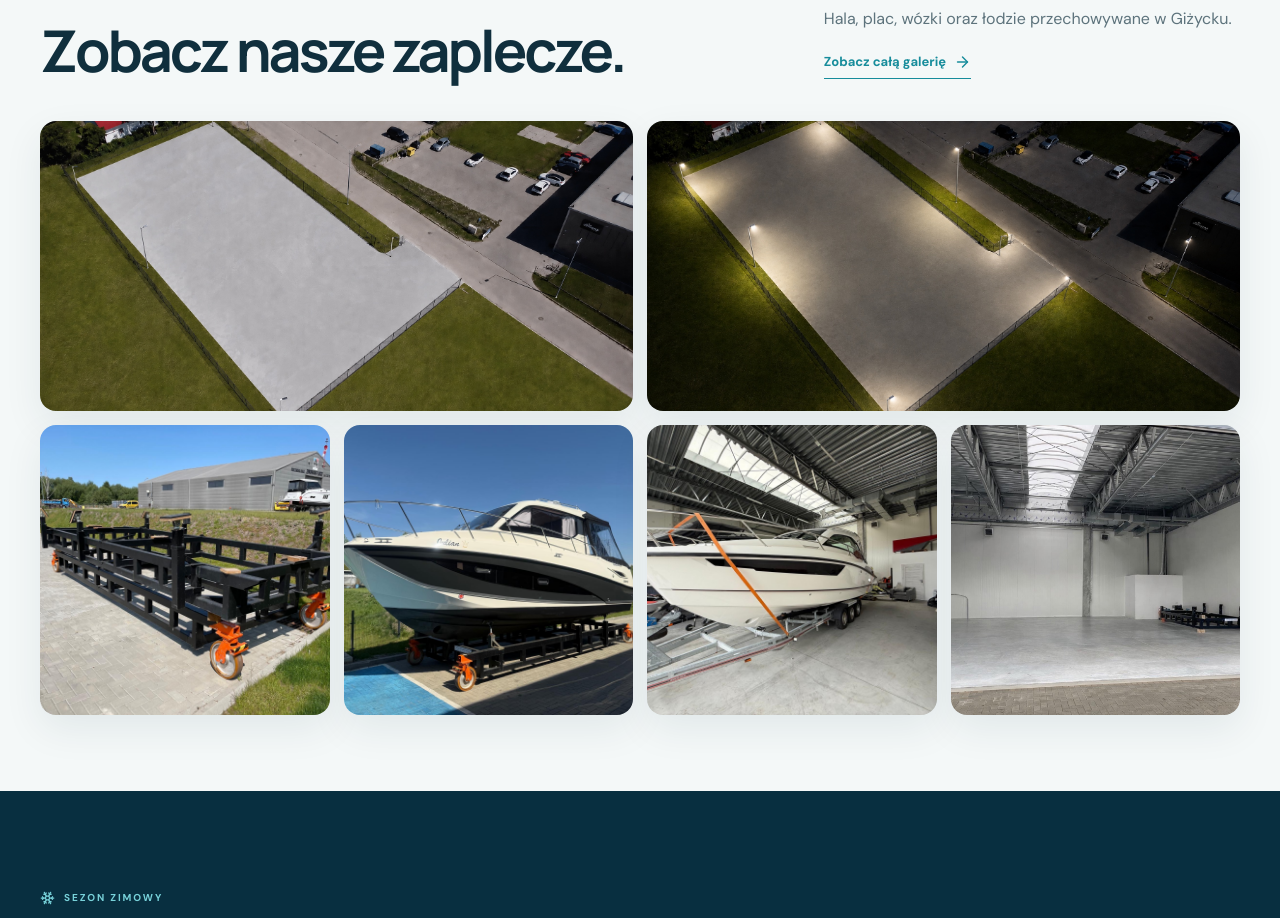
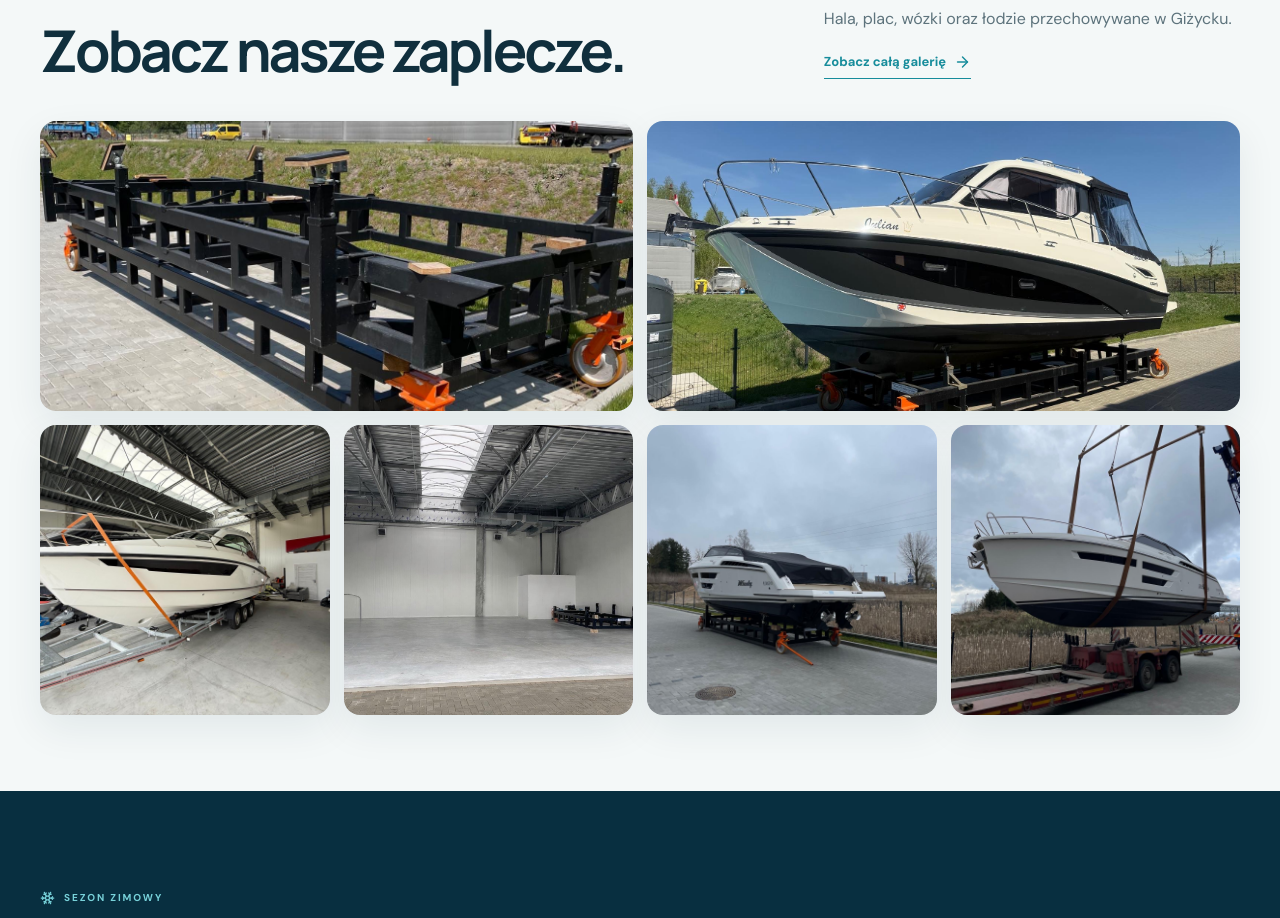
Before and after one commit to bohunek5/zimowanie, a React (Vite) app: page / in a window 1280 px wide. Shown: the part 2240-3158 px from the top of the page. Built offline with nearby package versions, Linux system fonts and the light colour scheme.

Commit message:
Switch yard photo with theme and simplify gallery

```diff
--- a/src/data/mockData.ts
+++ b/src/data/mockData.ts
@@ -78,8 +78,6 @@ export const editorialServices = [
 ] as const;
 
 export const galleryPhotos = [
-  { src: '/assets/hero-yard-day-real.jpg', alt: 'Utwardzony i ogrodzony plac widziany z lotu ptaka w dzień', title: 'Plac z lotu ptaka', category: 'Plac', featured: true },
-  { src: '/assets/hero-yard-night-real.jpg', alt: 'Oświetlony plac widziany z lotu ptaka nocą', title: 'Plac nocą', category: 'Plac', featured: true },
   { src: '/assets/gallery/hala-zewnatrz.jpg', alt: 'Ogrzewana hala i przygotowane wózki na placu', title: 'Hala i zaplecze', category: 'Obiekt', featured: true },
   { src: '/assets/gallery/lodz-na-wozku.jpg', alt: 'Duża łódź motorowa ustawiona na stalowym wózku', title: 'Łódź na wózku', category: 'Plac', featured: true },
   { src: '/assets/gallery/lodz-w-hali.jpg', alt: 'Łódź motorowa przechowywana wewnątrz hali', title: 'Postój w hali', category: 'Hala', featured: true },
--- a/src/pages/Pages.tsx
+++ b/src/pages/Pages.tsx
@@ -126,7 +126,7 @@ export function PricingPage(_props: Readonly<EmptyPageProps>) {
 }
 
 export function SitePage(_props: Readonly<EmptyPageProps>) {
-  return <><PageHero label="Plac" title="1800 m² dla małych i dużych jednostek." text="Plac jest ogrodzony, oświetlony i monitorowany. Wjazd znajduje się od ul. Sybiraków." image="/assets/hero-yard-day-real.jpg" imageAlt="Utwardzony plac widziany z lotu ptaka"/><section className="section site-page"><div className="container site-facts"><article className="site-facts__main"><Ruler/><span className="overline">Plac w Giżycku</span><strong>1800 <span className="metric-unit">m<sup>2</sup></span></strong><p>Utwardzona przestrzeń przeznaczona do zimowania łodzi.</p></article><article><ShieldCheck/><h2>Monitorowany</h2><p>Nadzór nad terenem podczas sezonu zimowego.</p></article><article><Fence/><h2>Ogrodzony</h2><p>Wydzielony plac przy ul. Sybiraków.</p></article><article><Lamp/><h2>Oświetlony</h2><p>Czytelna przestrzeń również po zmroku.</p></article></div><div className="container arrival"><div><span className="overline">Przed przyjazdem</span><h2>Wystarczą trzy ustalenia.</h2></div><ol><li><Check/><strong>Podaj długość łodzi</strong></li><li><Check/><strong>Wybierz plac lub halę</strong></li><li><Check/><strong>Ustal termin przyjazdu</strong></li></ol></div></section><PrimaryCta/></>;
+  return <><PageHero label="Plac" title="1800 m² dla małych i dużych jednostek." text="Plac jest ogrodzony, oświetlony i monitorowany. Wjazd znajduje się od ul. Sybiraków."/><section className="section site-page"><div className="container site-facts"><article className="site-facts__main"><Ruler/><span className="overline">Plac w Giżycku</span><strong>1800 <span className="metric-unit">m<sup>2</sup></span></strong><p>Utwardzona przestrzeń przeznaczona do zimowania łodzi.</p></article><article><ShieldCheck/><h2>Monitorowany</h2><p>Nadzór nad terenem podczas sezonu zimowego.</p></article><article><Fence/><h2>Ogrodzony</h2><p>Wydzielony plac przy ul. Sybiraków.</p></article><article><Lamp/><h2>Oświetlony</h2><p>Czytelna przestrzeń również po zmroku.</p></article></div><div className="container arrival"><div><span className="overline">Przed przyjazdem</span><h2>Wystarczą trzy ustalenia.</h2></div><ol><li><Check/><strong>Podaj długość łodzi</strong></li><li><Check/><strong>Wybierz plac lub halę</strong></li><li><Check/><strong>Ustal termin przyjazdu</strong></li></ol></div></section><PrimaryCta/></>;
 }
 
 export function HallPage(_props: Readonly<EmptyPageProps>) {
```
